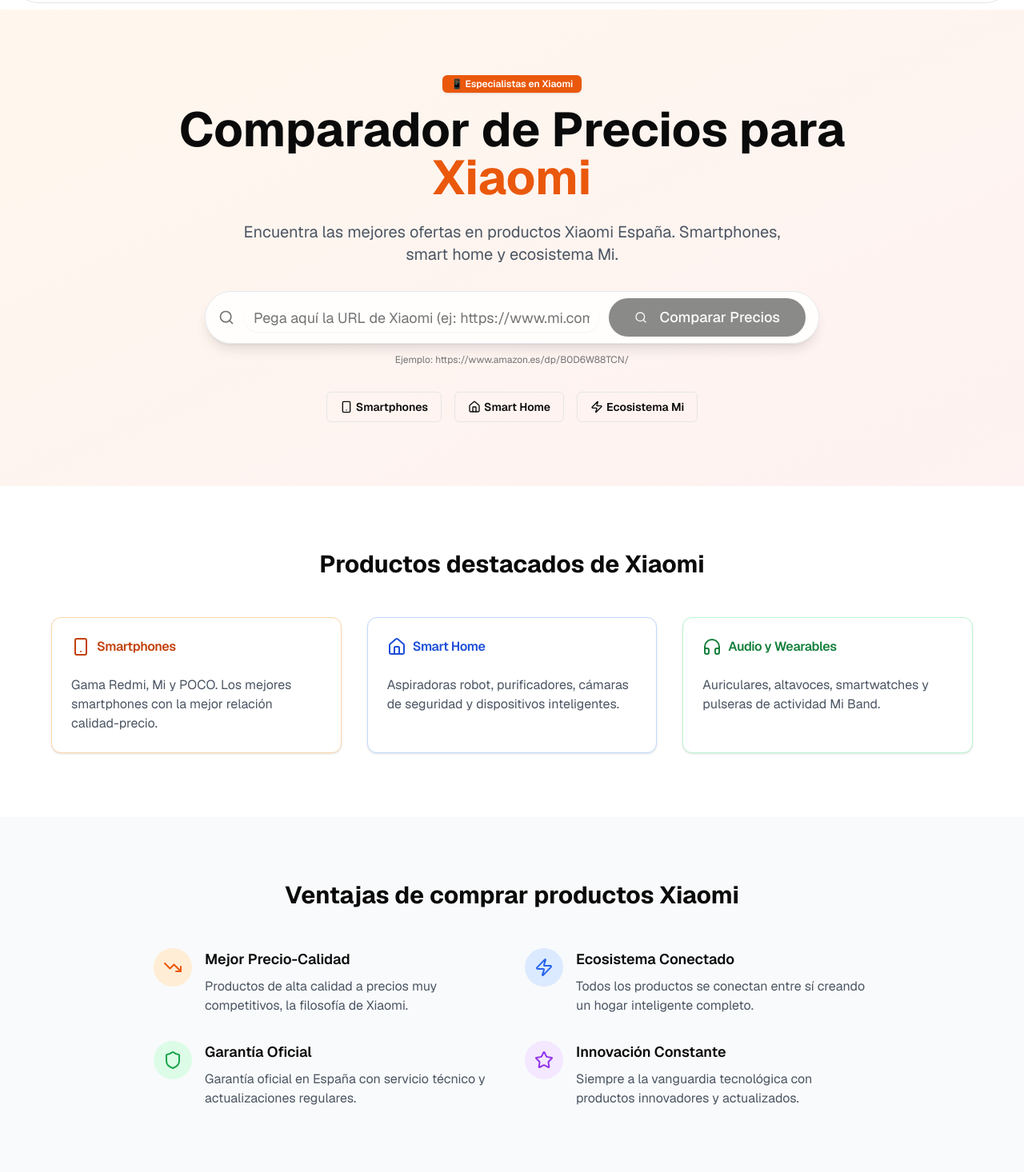
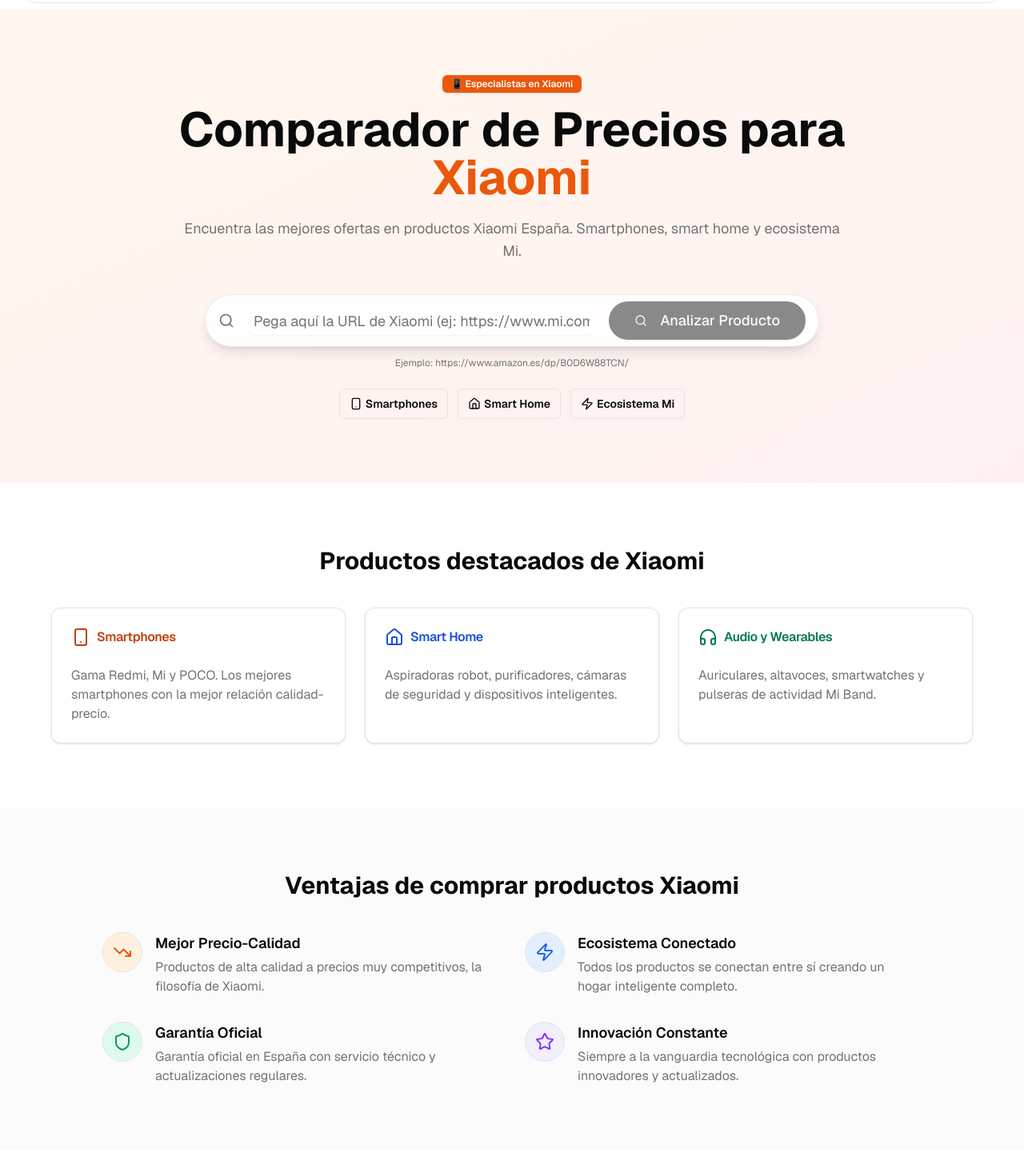
Before and after one commit to opinioneselectronicas1/comparo, a Next.js app: page /tienda/xiaomi in a window 1280 px wide. Shown: the part 84-1550 px from the top of the page at 80% size. Built offline with nearby package versions, Linux system fonts and the light colour scheme.

Commit message:
Updated page.tsx

```diff
--- a/app/tienda/xiaomi/page.tsx
+++ b/app/tienda/xiaomi/page.tsx
@@ -1,3 +1,4 @@
+// app/xiaomi/page.tsx
 import { Navbar } from "@/components/navbar";
 import { Button } from "@/components/ui/button";
 import { Badge } from "@/components/ui/badge";
@@ -11,182 +12,211 @@
   Zap,
   Shield,
   Star,
-  Headphones
+  Headphones,
 } from "lucide-react";
 import Link from "next/link";
+
+export const metadata = {
+  title:
+    "Comparador de Precios Xiaomi - Smartphones y Smart Home | Comparaelprecio",
+  description:
+    "Especialistas en productos Xiaomi España. Encuentra las mejores ofertas en smartphones, smart home y ecosistema Mi.",
+  keywords: [
+    "xiaomi precios",
+    "ofertas xiaomi",
+    "smartphones xiaomi",
+    "smart home xiaomi",
+    "comparador xiaomi",
+  ],
+};
 
 export default function XiaomiPage() {
   return (
     <>
       <Navbar />
-      <div className="min-h-screen pt-24 pb-12">
-        {/* Hero específico de Xiaomi */}
-        <div className="bg-gradient-to-br from-orange-50 to-red-50 py-20 px-6">
-          <div className="max-w-4xl mx-auto text-center">
-            <Badge className="bg-orange-600 text-white mb-4">
+      <div className="min-h-screen pt-24 pb-12 bg-background text-foreground">
+        {/* HERO */}
+        <section className="relative overflow-hidden bg-gradient-to-br from-orange-50 to-rose-50 dark:from-[#1a1206] dark:to-[#190d12]">
+          <div className="absolute inset-0 pointer-events-none bg-white/0 dark:bg-black/10" />
+          <div className="relative z-10 px-6 py-16 sm:py-20">
+            <div className="mx-auto max-w-5xl text-center">
+              <Badge className="mb-4 bg-orange-600 text-white dark:bg-orange-600">
                 📱 Especialistas en Xiaomi
               </Badge>
-            <h1 className="text-4xl md:text-6xl font-bold mb-6">
-              Comparador de Precios para <span className="text-orange-600">Xiaomi</span>
+
+              <h1 className="mx-auto max-w-[22ch] text-4xl sm:text-5xl md:text-6xl font-bold leading-[1.1]">
+                Comparador de Precios para{" "}
+                <span className="text-orange-600 dark:text-orange-400">Xiaomi</span>
               </h1>
-            <p className="text-xl text-gray-600 mb-8 max-w-2xl mx-auto">
-              Encuentra las mejores ofertas en productos Xiaomi España. Smartphones, smart home y ecosistema Mi.
+
+              <p className="mx-auto mt-5 max-w-[70ch] text-base sm:text-lg text-muted-foreground">
+                Encuentra las mejores ofertas en productos Xiaomi España. Smartphones, smart home y
+                ecosistema Mi.
               </p>
 
+              {/* Buscador */}
+              <div id="buscar" className="mt-8 sm:mt-10">
                 <SearchForm
                   placeholder="Pega aquí la URL de Xiaomi (ej: https://www.mi.com/es/...)"
-              className="mb-8"
+                  buttonText="Analizar Producto"
+                  className="mb-2"
                 />
+              </div>
 
-            <div className="flex flex-wrap justify-center gap-4">
-              <Badge variant="outline" className="text-sm py-2 px-4">
+              {/* Pills informativas */}
+              <div className="mt-6 flex flex-wrap items-center justify-center gap-3">
+                <Badge variant="outline" className="text-sm py-2 px-3 border-border">
                   <Smartphone className="mr-1 h-4 w-4" /> Smartphones
                 </Badge>
-              <Badge variant="outline" className="text-sm py-2 px-4">
+                <Badge variant="outline" className="text-sm py-2 px-3 border-border">
                   <Home className="mr-1 h-4 w-4" /> Smart Home
                 </Badge>
-              <Badge variant="outline" className="text-sm py-2 px-4">
+                <Badge variant="outline" className="text-sm py-2 px-3 border-border">
                   <Zap className="mr-1 h-4 w-4" /> Ecosistema Mi
                 </Badge>
               </div>
             </div>
           </div>
+        </section>
 
-        {/* Categorías principales */}
-        <div className="py-20 px-6">
-          <div className="max-w-6xl mx-auto">
-            <h2 className="text-3xl font-bold text-center mb-12">
+        {/* CATEGORÍAS PRINCIPALES */}
+        <section className="px-6 py-16 sm:py-20">
+          <div className="mx-auto max-w-6xl">
+            <h2 className="mb-10 text-center text-3xl font-bold">
               Productos destacados de Xiaomi
             </h2>
 
-            <div className="grid md:grid-cols-3 gap-8">
-              <Card className="border-orange-200 hover:shadow-lg transition-shadow">
+            <div className="grid gap-6 md:grid-cols-3">
+              <Card className="bg-card border border-border hover:shadow-lg transition-shadow">
                 <CardHeader>
-                  <CardTitle className="flex items-center gap-2 text-orange-700">
+                  <CardTitle className="flex items-center gap-2 text-orange-700 dark:text-orange-400">
                     <Smartphone className="h-6 w-6" />
                     Smartphones
                   </CardTitle>
                 </CardHeader>
                 <CardContent>
-                  <p className="text-gray-600">
-                    Gama Redmi, Mi y POCO. Los mejores smartphones con la mejor relación calidad-precio.
+                  <p className="text-muted-foreground">
+                    Gama Redmi, Mi y POCO. Los mejores smartphones con la mejor relación
+                    calidad-precio.
                   </p>
                 </CardContent>
               </Card>
 
-              <Card className="border-blue-200 hover:shadow-lg transition-shadow">
+              <Card className="bg-card border border-border hover:shadow-lg transition-shadow">
                 <CardHeader>
-                  <CardTitle className="flex items-center gap-2 text-blue-700">
+                  <CardTitle className="flex items-center gap-2 text-blue-700 dark:text-blue-400">
                     <Home className="h-6 w-6" />
                     Smart Home
                   </CardTitle>
                 </CardHeader>
                 <CardContent>
-                  <p className="text-gray-600">
-                    Aspiradoras robot, purificadores, cámaras de seguridad y dispositivos inteligentes.
+                  <p className="text-muted-foreground">
+                    Aspiradoras robot, purificadores, cámaras de seguridad y dispositivos
+                    inteligentes.
                   </p>
                 </CardContent>
               </Card>
 
-              <Card className="border-green-200 hover:shadow-lg transition-shadow">
+              <Card className="bg-card border border-border hover:shadow-lg transition-shadow">
                 <CardHeader>
-                  <CardTitle className="flex items-center gap-2 text-green-700">
+                  <CardTitle className="flex items-center gap-2 text-emerald-700 dark:text-emerald-400">
                     <Headphones className="h-6 w-6" />
                     Audio y Wearables
                   </CardTitle>
                 </CardHeader>
                 <CardContent>
-                  <p className="text-gray-600">
+                  <p className="text-muted-foreground">
                     Auriculares, altavoces, smartwatches y pulseras de actividad Mi Band.
                   </p>
                 </CardContent>
               </Card>
             </div>
           </div>
-        </div>
+        </section>
 
-        {/* Ventajas de Xiaomi */}
-        <div className="bg-gray-50 py-20 px-6">
-          <div className="max-w-4xl mx-auto">
-            <h2 className="text-3xl font-bold text-center mb-12">
+        {/* VENTAJAS */}
+        <section className="bg-muted/40 dark:bg-muted/20 px-6 py-16 sm:py-20">
+          <div className="mx-auto max-w-5xl">
+            <h2 className="mb-10 text-center text-3xl font-bold">
               Ventajas de comprar productos Xiaomi
             </h2>
 
-            <div className="grid md:grid-cols-2 gap-8">
-              <div className="flex items-start gap-4">
-                <div className="bg-orange-100 p-3 rounded-full">
-                  <TrendingDown className="h-6 w-6 text-orange-600" />
-                </div>
-                <div>
-                  <h3 className="font-semibold text-lg mb-2">Mejor Precio-Calidad</h3>
-                  <p className="text-gray-600">
-                    Productos de alta calidad a precios muy competitivos, la filosofía de Xiaomi.
-                  </p>
+            <div className="grid gap-8 md:grid-cols-2">
+              <Benefit
+                icon={<TrendingDown className="h-6 w-6 text-orange-600" />}
+                bubbleClass="bg-orange-100/70 dark:bg-orange-500/15"
+                title="Mejor Precio-Calidad"
+                text="Productos de alta calidad a precios muy competitivos, la filosofía de Xiaomi."
+              />
+              <Benefit
+                icon={<Zap className="h-6 w-6 text-blue-600" />}
+                bubbleClass="bg-blue-100/70 dark:bg-blue-500/15"
+                title="Ecosistema Conectado"
+                text="Todos los productos se conectan entre sí creando un hogar inteligente completo."
+              />
+              <Benefit
+                icon={<Shield className="h-6 w-6 text-emerald-600" />}
+                bubbleClass="bg-emerald-100/70 dark:bg-emerald-500/15"
+                title="Garantía Oficial"
+                text="Garantía oficial en España con servicio técnico y actualizaciones regulares."
+              />
+              <Benefit
+                icon={<Star className="h-6 w-6 text-violet-600" />}
+                bubbleClass="bg-violet-100/70 dark:bg-violet-500/15"
+                title="Innovación Constante"
+                text="Siempre a la vanguardia tecnológica con productos innovadores y actualizados."
+              />
             </div>
           </div>
-
-              <div className="flex items-start gap-4">
-                <div className="bg-blue-100 p-3 rounded-full">
-                  <Zap className="h-6 w-6 text-blue-600" />
-                </div>
-                <div>
-                  <h3 className="font-semibold text-lg mb-2">Ecosistema Conectado</h3>
-                  <p className="text-gray-600">
-                    Todos los productos se conectan entre sí creando un hogar inteligente completo.
-                  </p>
-                </div>
-              </div>
-
-              <div className="flex items-start gap-4">
-                <div className="bg-green-100 p-3 rounded-full">
-                  <Shield className="h-6 w-6 text-green-600" />
-                </div>
-                <div>
-                  <h3 className="font-semibold text-lg mb-2">Garantía Oficial</h3>
-                  <p className="text-gray-600">
-                    Garantía oficial en España con servicio técnico y actualizaciones regulares.
-                  </p>
-                </div>
-              </div>
-
-              <div className="flex items-start gap-4">
-                <div className="bg-purple-100 p-3 rounded-full">
-                  <Star className="h-6 w-6 text-purple-600" />
-                </div>
-                <div>
-                  <h3 className="font-semibold text-lg mb-2">Innovación Constante</h3>
-                  <p className="text-gray-600">
-                    Siempre a la vanguardia tecnológica con productos innovadores y actualizados.
-                  </p>
-                </div>
-              </div>
-            </div>
-          </div>
-        </div>
+        </section>
 
         {/* CTA */}
-        <div className="py-20 px-6">
-          <div className="max-w-2xl mx-auto text-center">
-            <h2 className="text-3xl font-bold mb-6">
+        <section className="px-6 py-16 sm:py-20">
+          <div className="mx-auto max-w-2xl text-center">
+            <h2 className="text-3xl font-bold mb-4">
               ¿Listo para descubrir el ecosistema Xiaomi?
             </h2>
-            <p className="text-gray-600 mb-8">
+            <p className="text-muted-foreground mb-8">
               Compara precios de productos Xiaomi y encuentra la mejor tecnología al mejor precio.
             </p>
-            <Button asChild size="lg" className="bg-orange-600 hover:bg-orange-700">
+            <Button
+              asChild
+              size="lg"
+              className="rounded-full bg-orange-600 hover:bg-orange-700 text-white"
+            >
               <Link href="/#buscar">
                 Empezar a Comparar <Search className="ml-2 h-5 w-5" />
               </Link>
             </Button>
           </div>
-        </div>
+        </section>
       </div>
     </>
   );
 }
 
-export const metadata = {
-  title: "Comparador de Precios Xiaomi - Smartphones y Smart Home | Comparaelprecio",
-  description: "Especialistas en productos Xiaomi España. Encuentra las mejores ofertas en smartphones, smart home y ecosistema Mi.",
-  keywords: ["xiaomi precios", "ofertas xiaomi", "smartphones xiaomi", "smart home xiaomi", "comparador xiaomi"],
-};
+/* ============ helpers ============ */
+
+function Benefit({
+  icon,
+  bubbleClass,
+  title,
+  text,
+}: {
+  icon: React.ReactNode;
+  bubbleClass?: string;
+  title: string;
+  text: string;
+}) {
+  return (
+    <div className="flex items-start gap-4">
+      <div className={`p-3 rounded-full border border-border ${bubbleClass ?? ""}`}>
+        {icon}
+      </div>
+      <div>
+        <h3 className="mb-1 text-lg font-semibold">{title}</h3>
+        <p className="text-muted-foreground">{text}</p>
+      </div>
+    </div>
+  );
+}
```
Lines whose indentation alone changed are shown as unchanged.
